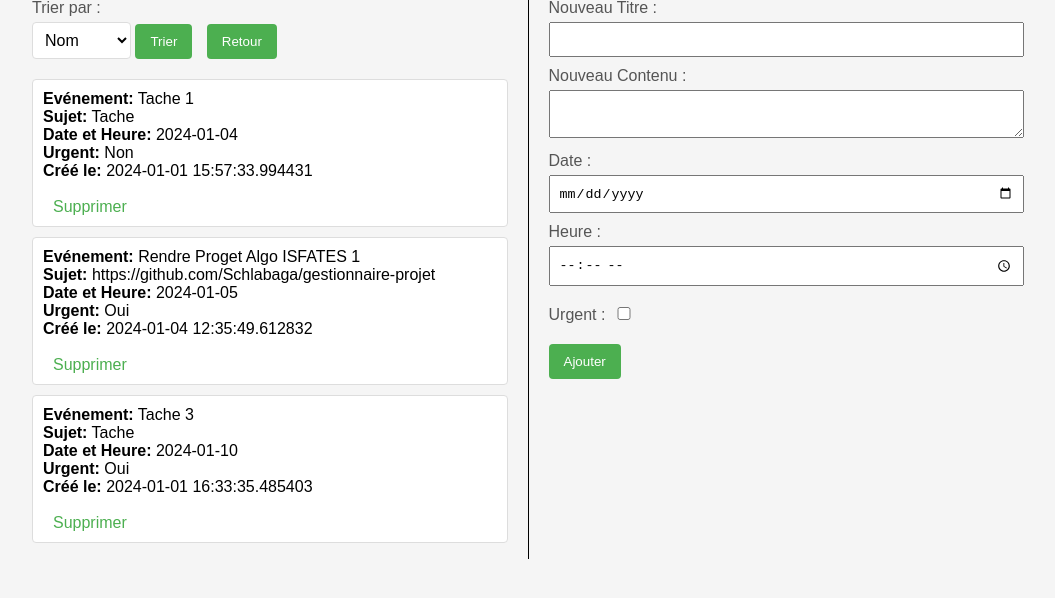
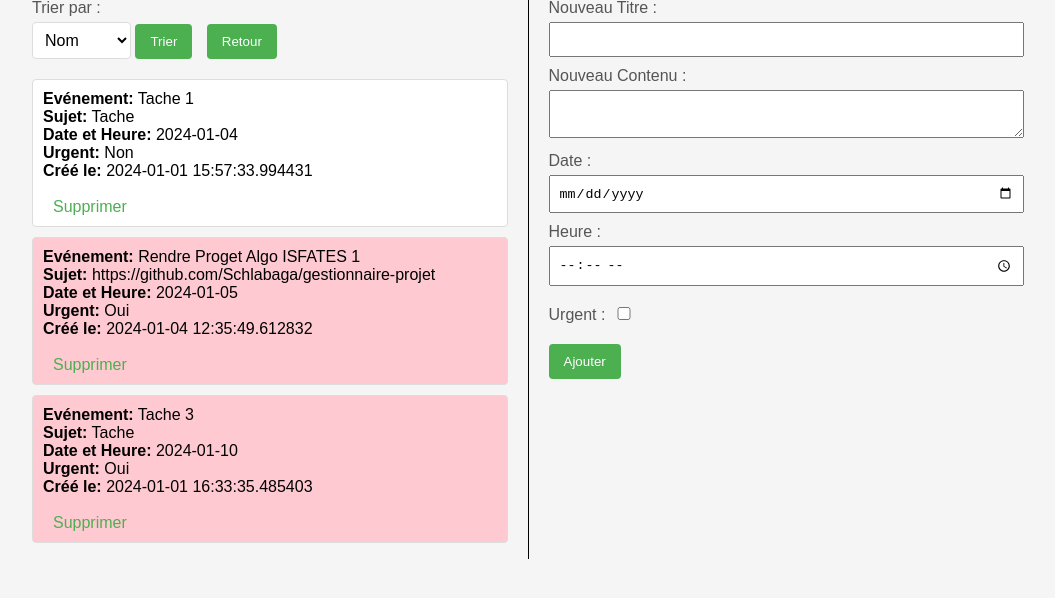
Before and after one commit to Schlabaga/gestionnaire-projet, a Flask app: page / in a window 1280 px wide. Shown: the part 167-765 px from the top of the page, without its empty margins (112-1167 px from the left). Run offline with Flask 3, Linux system fonts and the light colour scheme.

Commit message:
Ajout d'un fond rose pâle pour les tâches urgentes

```diff
--- a/templates/accueil.html
+++ b/templates/accueil.html
@@ -79,6 +79,10 @@
             margin-bottom: 10px;
             padding: 10px;
             border-radius: 4px;
+        }
+
+        .urgent { /* Style des événements urgents */
+            background-color: #ffc9d1; /* Couleur rose pâle */
         }
 
         a { /* Style des liens */
```
Also changed, not shown: other parts of templates/accueil.html (+1 -1 lines).
